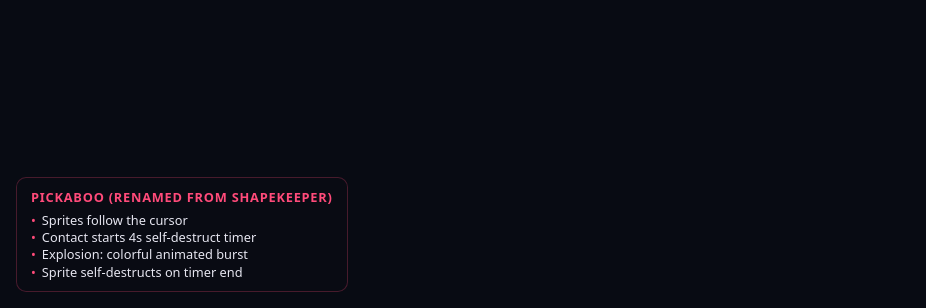
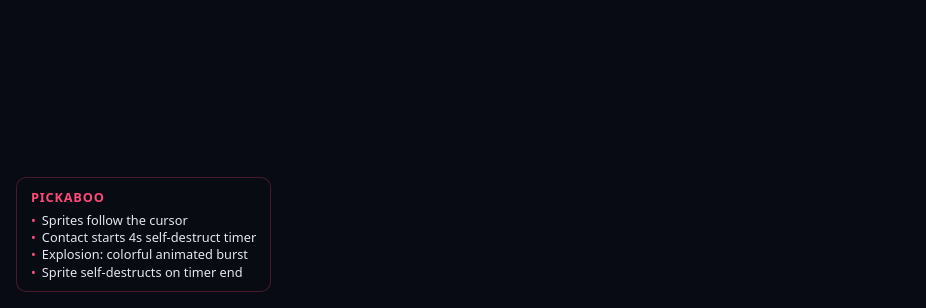
Before and after one commit to TeacherEvan/TeacherEvan, a plain HTML site: page pickaboo.html in a window 1280 px wide. Shown: the part 492-800 px from the top of the page, without its empty margins (0-926 px from the left). Drawn offline with Linux system fonts and the light colour scheme.

Commit message:
feat: profile README + PickaBoo interactive widget (replaces Shapekeeper)
- Fill README.md with verified stacks/work (Devil-sDelight, BudgetBITCH,
  English-K1Run, Pegasus, Quicky, Mathilda, DaggaBank, HermesLawyer)
- Status badges: FULL STACK | SEEKING | REMOTE | MENTORING | ACTIVE
- About Me const block (const ali: Developer) with real stacks
- Interactive PickaBoo layer: cursor-follow sprites; 4s timer on contact;
  14-particle colorful explosion; self-destruct after timer + delay
- Replace all 'Shapekeeper' references with 'PickaBoo'

```diff
--- a/pickaboo.html
+++ b/pickaboo.html
@@ -27,7 +27,7 @@
   <p>Move cursor over sprites → 4-second timer → colorful explosion</p>
 </div>
 <div id="legend">
-  <h3>PickaBoo (renamed from Shapekeeper)</h3>
+  <h3>PickaBoo</h3>
   <ul>
     <li>Sprites follow the cursor</li>
     <li>Contact starts 4s self-destruct timer</li>
```
Also changed, not shown: README.md.
